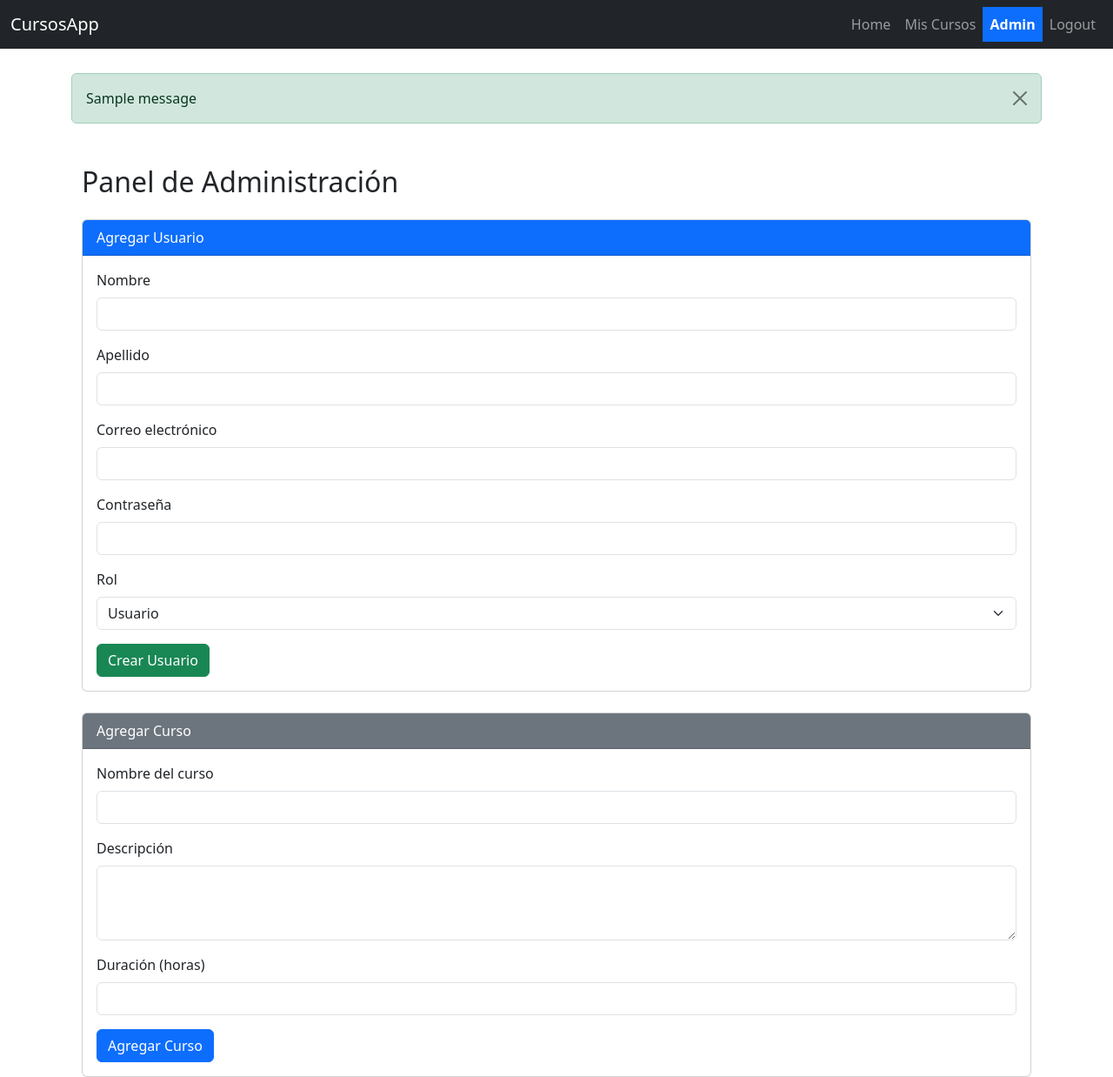
After one commit to ROBER91191/Api-MYSQL, a Flask app: page /admin in a window 1280 px wide. The commit adds this page. Shown: the whole page at 87% size. Run offline with Flask 3, Linux system fonts and the light colour scheme; the visitor is signed in with stand-in values (Sample User, id 1); one stand-in notice (Sample message) is shown.

Commit message:
Añadido mis cursos y sección admin.

```diff
--- a/app.py
+++ b/app.py
@@ -1,15 +1,18 @@
-from flask import Flask, render_template, request,make_response, redirect, url_for
-import db, validate
+from flask import Flask, render_template, request,make_response, redirect, url_for, session,flash
+import db, validate,os
+
 
 app=Flask(__name__)
+app.secret_key = os.getenv('secret_key')
+
 
 # source .venv/Scripts/activate
 # pip install flask
 # python -m flask run
 
-@app.route('/')
+@app.route("/")
 def home():
-    return render_template('home.html')
+    return render_template("home.html", active_page="home")
 
 @app.route('/signup', methods=["GET", "POST"])
 def signup():
@@ -85,17 +88,17 @@ def userdata(id):
         results = db.user_datalogin(id)
         total = len(results)
 
-        cursos = db.get_all_cursos()
+        cursos = db.get_cursos_usuario(cookid)
 
         if results:
-            return render_template("userdata.html", show_data_aftersend =
+            return render_template("mis_cursos.html", show_data_aftersend =
             True, rerror=False, results=results, total=total,cursos=cursos)
         else:
-            return render_template("userdata.html", show_data_aftersend =
+            return render_template("mis_cursos.html", show_data_aftersend =
             True, rerror = False, rerror_msg = "En este momento no podemos procesar la solicitud, inténtalo de nuevo más tarde", cursos=[])
     else:
-        return render_template("userdata.html", show_data_aftersend =
-        True, rerror=False, rerror_msg="Debes estar logado para ver esta sección",cursos=[])
+        return render_template("mis_cursos.html", show_data_aftersend =
+        True, rerror=False, rerror_msg="Debes estar logado para ver esta sección", cursos=[])
 
 
 @app.route("/login", methods=["GET","POST"])
@@ -118,6 +121,9 @@ def login():
                 if db.hash_password(val_passw) == loged_user[6]:
                     # OK
                     db.user_addlogin(int(loged_user[0]))
+
+                    # Recuperar ID del rol (suponemos que está en loged_user[1])
+                    session['role'] = db.get_rol_name_by_id(loged_user[1])
 
                     # Función auxiliar para evitar error con None
                     def safe_initial(value):
@@ -229,9 +235,15 @@ def toggle_user(id, new_status):
 
 @app.route("/logout")
 def logout():
-    resp = make_response(redirect(url_for("home")))
-    resp.delete_cookie("usu")
+    # Elimina cualquier dato de sesión o cookie
+    session.clear()
+
+    # Elimina cookie personalizada si la estás usando
+    resp = make_response(render_template("home.html"))
+    resp.set_cookie("usu", "", expires=0)
+
     return resp
+
 
 # Añado variable is_logged_in a todas las plantillas de forma automática
 @app.context_processor
@@ -241,26 +253,95 @@ def inject_user_cookie():
 
 @app.route("/cursos")
 def mostrar_cursos():
+    usuario_id = get_usuario_id_desde_cookie()
     cursos = db.get_all_cursos()
-    return render_template("cursos.html", cursos=cursos)
+    cursos_inscritos = db.get_cursos_ids_by_usuario(usuario_id)
+    return render_template("cursos.html", cursos=cursos, cursos_inscritos=cursos_inscritos)
 
-@app.route("/cursos/<int:id>/inscribir", methods=["POST"])
-def inscribirse_curso(id):
-    cookie_str = request.cookies.get("usu")
-    if not cookie_str:
+
+@app.route("/inscribirse/<int:curso_id>", methods=["POST"])
+def inscribirse(curso_id):
+    cookie = request.cookies.get("usu")
+
+    if not cookie:
         return redirect(url_for("login"))
 
-    user_id = int(cookie_str.split("_")[0])
-    db.inscribir_usuario_curso(user_id, id)
-    return redirect(url_for("mis_cursos"))
+    user_id = int(cookie.split("_")[0])
+
+    db.inscribir_usuario_curso(user_id, curso_id)  # esta función hay que definirla abajo 👇
+
+    return redirect(url_for("mostrar_cursos", mensaje="inscrito"))
 
 
-@app.route("/mis-cursos")
+@app.route("/mis_cursos")
 def mis_cursos():
-    cookie_str = request.cookies.get("usu")
-    if not cookie_str:
-        return redirect(url_for("login"))
+    usuario_id = get_usuario_id_desde_cookie()
+    cursos = db.get_cursos_by_usuario(usuario_id)
+    return render_template("mis_cursos.html", cursos=cursos, active_page="mis_cursos")
 
-    user_id = int(cookie_str.split("_")[0])
-    cursos = db.get_cursos_usuario(user_id)
-    return render_template("mis_cursos.html", cursos=cursos)
+
+
+@app.route("/admin", methods=["GET"])
+def admin():
+    if session.get("role") not in ["admin", "super"]:
+        flash("No tienes permisos para acceder al panel de administración.", "danger")
+        return redirect(url_for("mostrar_cursos"))
+    return render_template("admin.html", active_page="admin")
+
+
+@app.route("/agregar_usuario", methods=["POST"])
+def agregar_usuario():
+    if session.get("role") not in ["admin", "super"]:
+        flash("Acceso denegado.", "danger")
+        return redirect(url_for("mostrar_cursos"))
+
+    nombre = request.form.get("nombre")
+    apellido = request.form.get("apellido")
+    email = request.form.get("email")
+    password = request.form.get("passw")
+    role = request.form.get("role")
+
+    # 👇 Mapea role a ID en tu tabla roles
+    role_map = {"user": 3, "admin": 2, "super": 1}
+    id_rol = role_map.get(role)
+
+    if not id_rol:
+        flash("Rol inválido.", "warning")
+        return redirect(url_for("admin"))
+
+    if db.check_userbymail(email):
+        flash("Ya existe un usuario con ese correo.", "warning")
+        return redirect(url_for("admin"))
+
+    hashed = db.hash_password(password)
+    db.insert_user(nombre, apellido, email, hashed, id_rol)
+    flash("Usuario creado con éxito ✅", "success")
+    return redirect(url_for("admin"))
+
+
+@app.route("/agregar_curso", methods=["POST"])
+def agregar_curso():
+    if session.get("role") not in ["admin", "super"]:
+        flash("Acceso denegado.", "danger")
+        return redirect(url_for("mostrar_cursos"))
+
+    nombre = request.form.get("nombre")
+    descripcion = request.form.get("descripcion")
+    duracion = request.form.get("duracion")
+
+    db.insert_curso(nombre, descripcion, duracion)
+    flash("Curso agregado con éxito ✅", "success")
+    return redirect(url_for("admin"))
+
+
+def get_usuario_id_desde_cookie():
+    from flask import request
+    usu_cookie = request.cookies.get("usu")
+    if usu_cookie:
+        try:
+            # Se espera un formato tipo "14_RS" → ID_nombreInicialApellidoInicial
+            usuario_id = int(usu_cookie.split("_")[0])
+            return usuario_id
+        except (IndexError, ValueError):
+            return None
+    return None
--- a/mysql.sql
+++ b/mysql.sql
@@ -5,7 +5,7 @@ CREATE TABLE Usu_rol (
 );
 
 -- Tabla de cursos
-CREATE TABLE Cursos (
+CREATE TABLE cursos (
     id INT AUTO_INCREMENT PRIMARY KEY,
     nombre VARCHAR(100) NOT NULL,
     descripcion TEXT,
--- /dev/null
+++ b/templates/admin.html
@@ -0,0 +1,66 @@
+{% extends "layout.html" %}
+{% block content %}
+<div class="container mt-5">
+  <h2 class="mb-4">Panel de Administración</h2>
+
+  <!-- AGREGAR USUARIO -->
+  <div class="card mb-4">
+    <div class="card-header bg-primary text-white">
+      Agregar Usuario
+    </div>
+    <div class="card-body">
+      <form method="POST" action="{{ url_for('agregar_usuario') }}">
+        <div class="mb-3">
+          <label for="nombre" class="form-label">Nombre</label>
+          <input type="text" class="form-control" id="nombre" name="nombre" required>
+        </div>
+        <div class="mb-3">
+          <label for="apellido" class="form-label">Apellido</label>
+          <input type="text" class="form-control" id="apellido" name="apellido" required>
+        </div>
+        <div class="mb-3">
+          <label for="email" class="form-label">Correo electrónico</label>
+          <input type="email" class="form-control" id="email" name="email" required>
+        </div>
+        <div class="mb-3">
+          <label for="passw" class="form-label">Contraseña</label>
+          <input type="password" class="form-control" id="passw" name="passw" required>
+        </div>
+        <div class="mb-3">
+          <label for="role" class="form-label">Rol</label>
+          <select class="form-select" name="role" required>
+            <option value="user">Usuario</option>
+            <option value="admin">Administrador</option>
+            <option value="super">Super</option>
+          </select>
+        </div>
+        <button type="submit" class="btn btn-success">Crear Usuario</button>
+      </form>
+    </div>
+  </div>
+
+  <!-- AGREGAR CURSO -->
+  <div class="card">
+    <div class="card-header bg-secondary text-white">
+      Agregar Curso
+    </div>
+    <div class="card-body">
+      <form method="POST" action="{{ url_for('agregar_curso') }}">
+        <div class="mb-3">
+          <label for="nombre_curso" class="form-label">Nombre del curso</label>
+          <input type="text" class="form-control" id="nombre_curso" name="nombre" required>
+        </div>
+        <div class="mb-3">
+          <label for="descripcion" class="form-label">Descripción</label>
+          <textarea class="form-control" id="descripcion" name="descripcion" rows="3" required></textarea>
+        </div>
+        <div class="mb-3">
+          <label for="duracion" class="form-label">Duración (horas)</label>
+          <input type="number" class="form-control" id="duracion" name="duracion" required>
+        </div>
+        <button type="submit" class="btn btn-primary">Agregar Curso</button>
+      </form>
+    </div>
+  </div>
+</div>
+{% endblock %}
--- a/templates/home.html
+++ b/templates/home.html
@@ -9,10 +9,8 @@ Home
 {% block content %}
     <p>Para ver el contenido debes estar registrado</p>
     <p class="lead"></p>
-    <p><a class="btn btn-lg btn-success"
-    href="signup" role="button">Registrarse</a>
-    <p><a class="btn btn-lg btn-success" href="login"
-    role="button">Logarse</a>
+    <a class="btn btn-lg btn-success" href="{{ url_for('signup') }}" role="button">Registrarse</a>
+    <a class="btn btn-lg btn-success" href="{{ url_for('login') }}" role="button">Logarse</a>
     </p>
 {% endblock %}
 
--- a/templates/layout.html
+++ b/templates/layout.html
@@ -1,55 +1,73 @@
 <!DOCTYPE html>
-<html>
+<html lang="es">
 <head>
-        <meta charset="utf-8" />
-        <meta name="viewport" content="width=device-width, initial-scale=1, shrink-to-fit=no" />
-        <title>{% block title %}{% endblock %}</title>
-        <link rel="icon" type="image/x-icon" href="{{ url_for('static', filename='favicon/favicon.ico')}}">
+  <meta charset="UTF-8">
+  <title>{% block title %}Mi Plataforma{% endblock %}</title>
   <link href="https://cdn.jsdelivr.net/npm/bootstrap@5.3.3/dist/css/bootstrap.min.css" rel="stylesheet">
-        <link rel="stylesheet" type="text/css" href="{{ url_for('static', filename='css/style.css')}}" />
+  <style>
+    body { padding-top: 60px; }
+    .nav-link.active {
+      font-weight: bold;
+      color: #fff !important;
+      background-color: #0d6efd;
+    }
+  </style>
 </head>
 <body>
-        <nav class="navbar navbar-expand-lg navbar-dark bg-dark">
-            <div class="container">
-                    <a class="navbar-brand" href="{{ url_for('home') }}">Cursos</a>
-                    <button class="navbar-toggler" type="button" data-bs-toggle="collapse" data-bstarget="#
-                    navbarSupportedContent" aria-controls="navbarSupportedContent" aria-expanded="false" aria-label="Toggle
-                    navigation"><span class="navbar-toggler-icon"></span></button>
-                <div class="collapse navbar-collapse" id="navbarSupportedContent">
-                    <!-- <ul class="navbar-nav ms-auto mb-2 mb-lg-0">
-                        <li class="nav-item"><a class="nav-link active" aria-current="page" href="{{ url_for('home')
-                        }}">Home</a></li>
-                        <li class="nav-item"><a class="nav-link" href="{{ url_for('home') }}">Otra</a></li>
-                    </ul> -->
-                    <ul class="navbar-nav ms-auto mb-2 mb-lg-0">
-                        {% if is_logged_in %}
-                        <li class="nav-item"><a class="nav-link active" aria-current="page"
-                        href="{{ url_for('home') }}">Home</a></li>
+  <!-- Navbar -->
+  <nav class="navbar navbar-expand-lg navbar-dark bg-dark fixed-top">
+    <div class="container-fluid">
+      <a class="navbar-brand" href="{{ url_for('mostrar_cursos') }}">CursosApp</a>
+      <button class="navbar-toggler" type="button" data-bs-toggle="collapse" data-bs-target="#navbarNav"
+              aria-controls="navbarNav" aria-expanded="false" aria-label="Toggle navigation">
+        <span class="navbar-toggler-icon"></span>
+      </button>
+      <div class="collapse navbar-collapse" id="navbarNav">
+        <ul class="navbar-nav ms-auto">
+          {% if session.get('role') %}
+            <li class="nav-item">
+              <a class="nav-link {% if active_page == 'home' %}active{% endif %}" href="{{ url_for('mostrar_cursos') }}">Home</a>
+            </li>
+            <li class="nav-item">
+              <a class="nav-link {% if active_page == 'mis_cursos' %}active{% endif %}" href="{{ url_for('mis_cursos') }}">Mis Cursos</a>
+            </li>
+            {% if session.get('role') in ['admin', 'super'] %}
+            <li class="nav-item">
+              <a class="nav-link {% if active_page == 'admin' %}active{% endif %}" href="{{ url_for('admin') }}">Admin</a>
+            </li>
             {% endif %}
-                        {% if not is_logged_in %}
-                        <li class="nav-item"><a class="nav-link" href="{{ url_for('signup')
-                        }}">Registro</a></li>
-                        <li class="nav-item"><a class="nav-link" href="{{ url_for('login')
-                        }}">Login</a></li>
+            <li class="nav-item">
+              <a class="nav-link" href="{{ url_for('logout') }}">Logout</a>
+            </li>
           {% else %}
-                        <li class="nav-item"><a class="nav-link" href="{{ url_for('logout')
-                        }}">Logout</a></li>
+            <li class="nav-item">
+              <a class="nav-link {% if active_page == 'register' %}active{% endif %}" href="{{ url_for('signup') }}">Registro</a>
+            </li>
+            <li class="nav-item">
+              <a class="nav-link {% if active_page == 'login' %}active{% endif %}" href="{{ url_for('login') }}">Login</a>
+            </li>
           {% endif %}
-
         </ul>
       </div>
     </div>
   </nav>
-        <header class="py-5 header-container">
-            {% block header %}{% endblock %}
-        </header>
-        <section class="main-container m-5">
+
+  <!-- Contenido principal -->
+  <div class="container mt-4">
+    {% with messages = get_flashed_messages(with_categories=true) %}
+      {% if messages %}
+        {% for category, message in messages %}
+          <div class="alert alert-{{ category }} alert-dismissible fade show" role="alert">
+            {{ message }}
+            <button type="button" class="btn-close" data-bs-dismiss="alert" aria-label="Cerrar"></button>
+          </div>
+        {% endfor %}
+      {% endif %}
+    {% endwith %}
+
     {% block content %}{% endblock %}
-        </section>
-        <footer class="foo-container py-5 bg-dark">
-            {% block footer %}{% endblock %}
-            <div class="container"><p class="m-0 text-center text-white">Copyright &copy; 2025</p></div>
-        </footer>
+  </div>
+
   <script src="https://cdn.jsdelivr.net/npm/bootstrap@5.3.3/dist/js/bootstrap.bundle.min.js"></script>
 </body>
 </html>
```
Also changed, not shown: db.py (+105 -6 lines), templates/agregar_usuario.html (added, +17 -0 lines), templates/cursos.html (+30 -12 lines), templates/mis_cursos.html (+24 -7 lines), templates/userdata.html (+7 -80 lines), static/img/python.jpg (added), 1 other file. Lines whose indentation alone changed are shown as unchanged.
